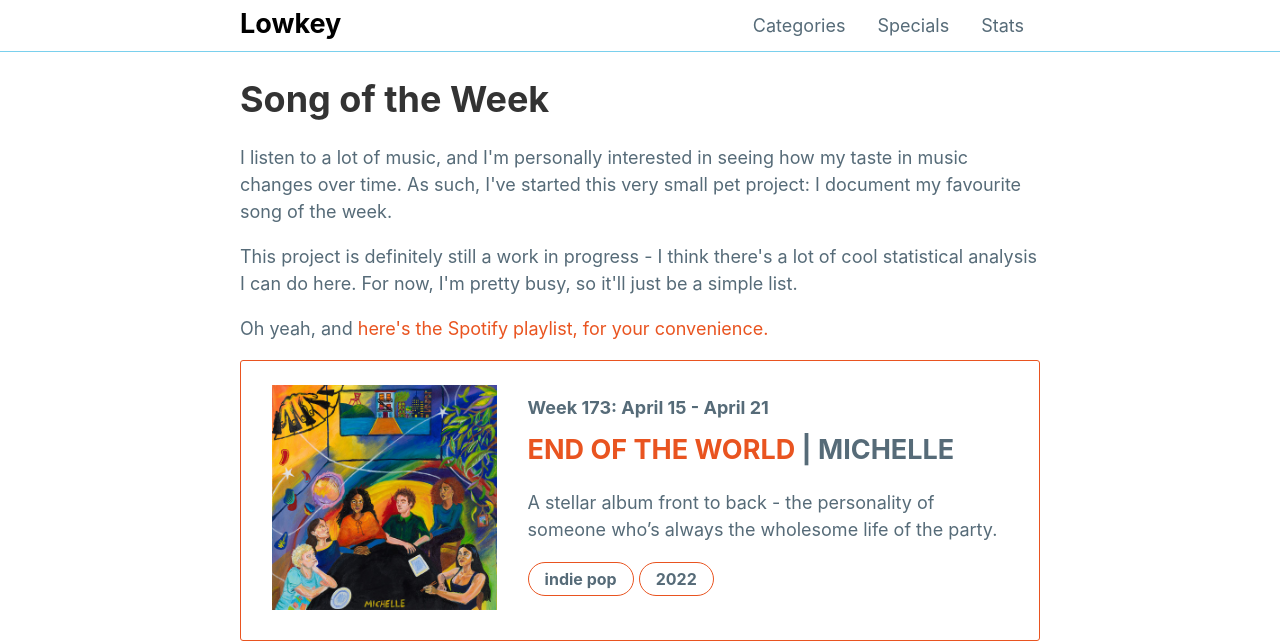
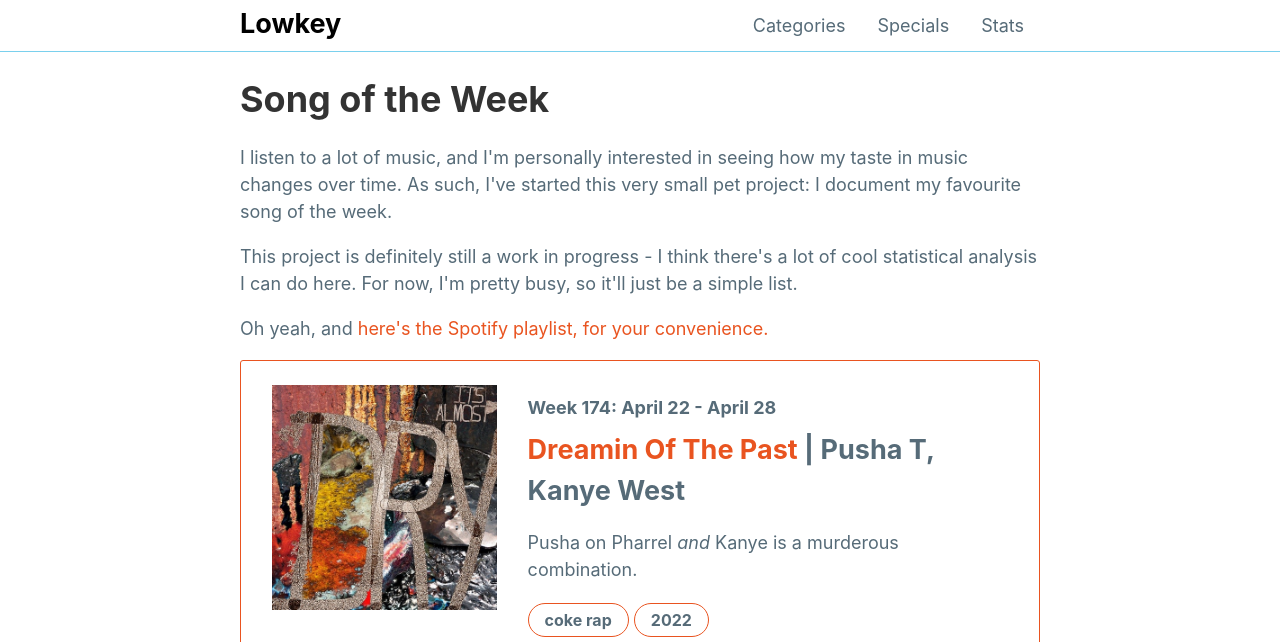
Before and after one commit to mattxwang/lowkey, a Jekyll site: the page built from stats/song-of-the-week.html, in a window 1280 px wide and 900 px high, cut to the strip 0-642 px from the top of the window. Built offline with Jekyll 4.4.1, drawn with Linux system fonts in a browser that asks for light colours; comment, search, counter and statistics services are not loaded.

Commit message:
dreamin of the past

```diff
--- a/_data/sotw.yml
+++ b/_data/sotw.yml
@@ -1728,3 +1728,13 @@ week173:
   year: 2022
   blurb: >
     A stellar album front to back - the personality of someone who's always the wholesome life of the party.
+week174:
+  week: "Week 174: April 22 - April 28"
+  title: "Dreamin Of The Past"
+  artist: "Pusha T, Kanye West"
+  album: "It's Almost Dry"
+  album_art: "its-almost-dry.jpeg"
+  genre: "coke rap"
+  year: 2022
+  blurb: >
+    Pusha on Pharrel *and* Kanye is a murderous combination.
```
Also changed, not shown: img/albums/its-almost-dry.jpeg (added).
